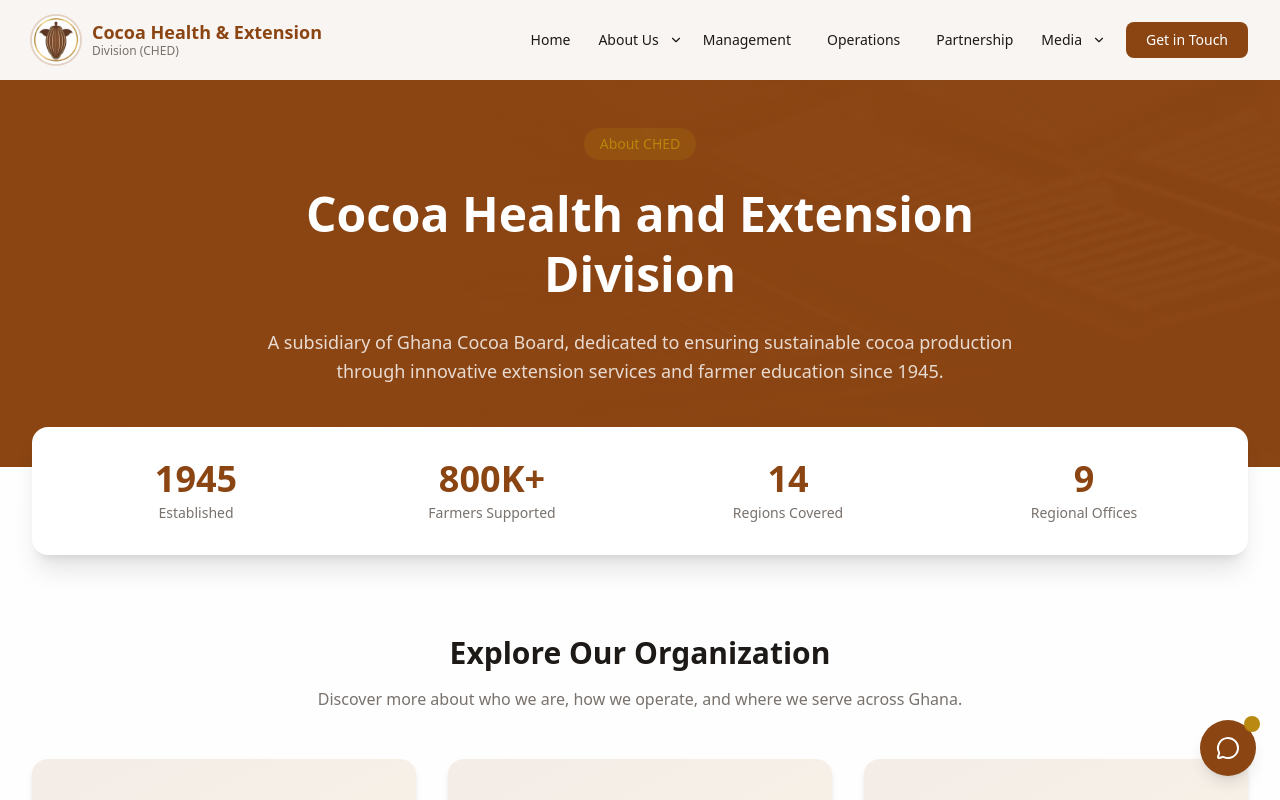
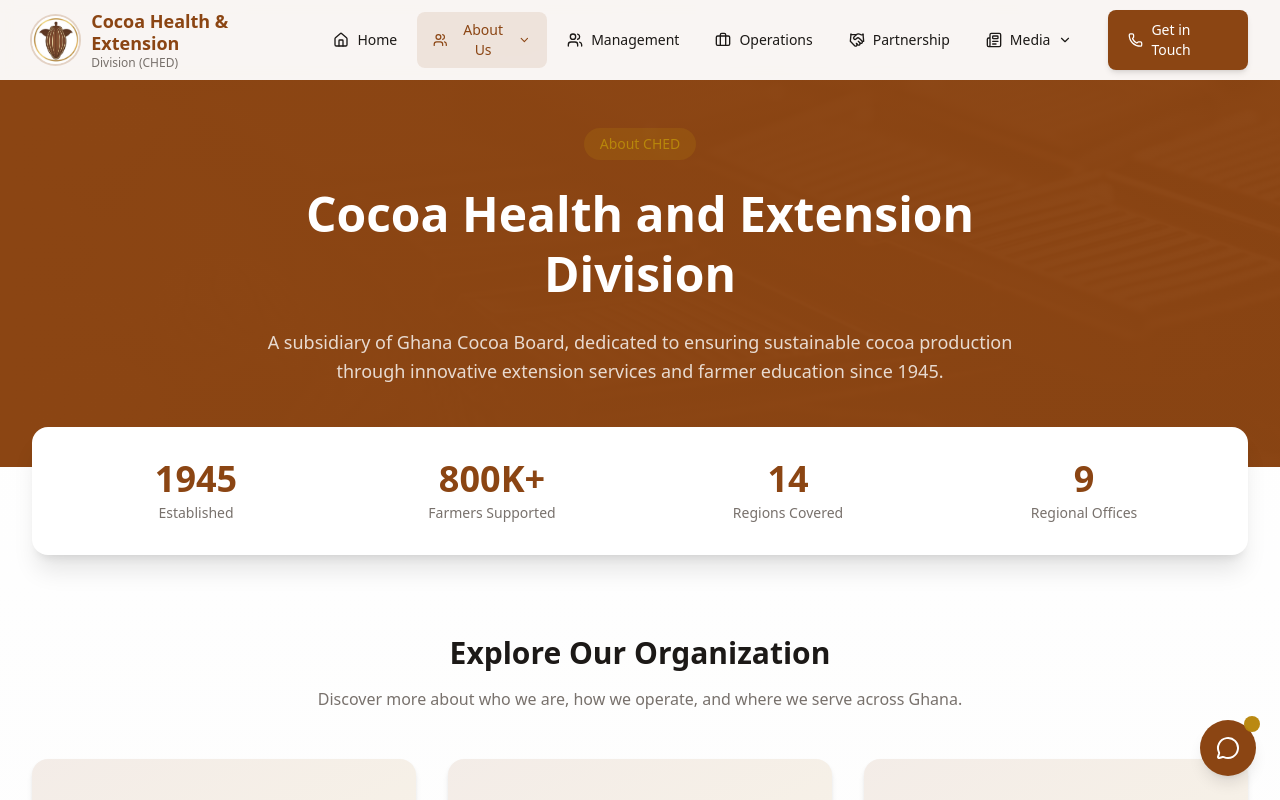
Before and after one commit to Godfredasare/Cocobod-CHED, a Next.js app: page /about in a window 1280 px wide. Shown: the top 800 px of the page. Built offline with nearby package versions, Linux system fonts and the light colour scheme.

Commit message:
Improve navbar UI with icons and add 8 color schemes for testing

```diff
--- a/src/components/ched/Header.tsx
+++ b/src/components/ched/Header.tsx
@@ -2,26 +2,38 @@
 
 import { useState, useEffect } from 'react';
 import { motion, AnimatePresence } from 'framer-motion';
-import { Menu, X, ChevronDown } from 'lucide-react';
+import {
+  Menu, X, ChevronDown, Home, Users, Briefcase,
+  Handshake, Newspaper, Image, Phone, Leaf
+} from 'lucide-react';
 import Link from 'next/link';
 import Image from 'next/image';
+import { usePathname } from 'next/navigation';
 
 const aboutDropdown = [
-  { name: 'Overview', href: '/about' },
-  { name: 'Company Profile', href: '/about/company-profile' },
-  { name: 'Departments', href: '/about/departments' },
-  { name: 'Regions', href: '/about/regions' },
+  { name: 'Overview', href: '/about', icon: Home, description: 'Learn about CHED' },
+  { name: 'Company Profile', href: '/about/company-profile', icon: Users, description: 'Our vision & mission' },
+  { name: 'Departments', href: '/about/departments', icon: Briefcase, description: 'Our organizational structure' },
+  { name: 'Regions', href: '/about/regions', icon: Leaf, description: 'Regional offices' },
 ];
 
 const mediaDropdown = [
-  { name: 'News', href: '/news' },
-  { name: 'Gallery', href: '/gallery' },
+  { name: 'News', href: '/news', icon: Newspaper, description: 'Latest updates' },
+  { name: 'Gallery', href: '/gallery', icon: Image, description: 'Photo gallery' },
+];
+
+const navItems = [
+  { name: 'Home', href: '/', icon: Home },
+  { name: 'Management', href: '/management', icon: Users },
+  { name: 'Operations', href: '/operations', icon: Briefcase },
+  { name: 'Partnership', href: '/partnership', icon: Handshake },
 ];
 
 export default function Header() {
   const [isScrolled, setIsScrolled] = useState(false);
   const [isMobileMenuOpen, setIsMobileMenuOpen] = useState(false);
   const [hoveredMenu, setHoveredMenu] = useState<string | null>(null);
+  const pathname = usePathname();
 
   useEffect(() => {
     const handleScroll = () => {
@@ -31,29 +43,37 @@
     return () => window.removeEventListener('scroll', handleScroll);
   }, []);
 
+  const isActive = (href: string) => {
+    if (href === '/') return pathname === '/';
+    return pathname.startsWith(href);
+  };
+
   return (
     <>
       <header
         className={`fixed top-0 left-0 right-0 z-50 transition-all duration-300 ${
           isScrolled
-            ? 'bg-white shadow-md'
-            : 'bg-white/95'
+            ? 'bg-white shadow-lg'
+            : 'bg-white/95 backdrop-blur-sm'
         }`}
       >
         <div className="max-w-7xl mx-auto px-4 sm:px-6 lg:px-8">
           <div className="flex items-center justify-between h-16 lg:h-20">
             {/* Logo */}
-            <Link href="/" className="flex items-center gap-3">
-              <div className="relative w-10 h-10 lg:w-12 lg:h-12 rounded-full overflow-hidden ring-2 ring-primary/20">
+            <Link href="/" className="flex items-center gap-3 group">
+              <motion.div
+                whileHover={{ scale: 1.05 }}
+                className="relative w-10 h-10 lg:w-12 lg:h-12 rounded-full overflow-hidden ring-2 ring-primary/20 group-hover:ring-primary/40 transition-all"
+              >
                 <Image
                   src="/images/ched-logo.png"
                   alt="CHED Logo"
                   fill
                   className="object-cover"
                 />
-              </div>
+              </motion.div>
               <div className="hidden sm:block">
-                <h1 className="text-base lg:text-lg font-bold text-primary leading-tight">
+                <h1 className="text-base lg:text-lg font-bold text-primary leading-tight group-hover:text-primary/80 transition-colors">
                   Cocoa Health & Extension
                 </h1>
                 <p className="text-xs text-muted-foreground">Division (CHED)</p>
@@ -65,8 +85,13 @@
               {/* Home */}
               <Link
                 href="/"
-                className="px-4 py-2 text-sm font-medium text-foreground hover:text-primary transition-colors"
+                className={`flex items-center gap-2 px-4 py-2 text-sm font-medium rounded-lg transition-all ${
+                  isActive('/')
+                    ? 'text-primary bg-primary/10'
+                    : 'text-foreground hover:text-primary hover:bg-primary/5'
+                }`}
               >
+                <Home size={16} />
                 Home
               </Link>
 
@@ -76,37 +101,45 @@
                 onMouseEnter={() => setHoveredMenu('about')}
                 onMouseLeave={() => setHoveredMenu(null)}
               >
-                <div className="flex items-center gap-0.5 cursor-pointer">
-                  <Link
-                    href="/about"
-                    className="px-2 py-2 text-sm font-medium text-foreground hover:text-primary transition-colors"
+                <button
+                  className={`flex items-center gap-2 px-4 py-2 text-sm font-medium rounded-lg transition-all ${
+                    pathname.startsWith('/about')
+                      ? 'text-primary bg-primary/10'
+                      : 'text-foreground hover:text-primary hover:bg-primary/5'
+                  }`}
                 >
+                  <Users size={16} />
                   About Us
-                  </Link>
                   <ChevronDown
                     size={14}
-                    className={`text-foreground transition-transform duration-200 ${hoveredMenu === 'about' ? 'rotate-180' : ''}`}
+                    className={`transition-transform duration-200 ${hoveredMenu === 'about' ? 'rotate-180' : ''}`}
                   />
-                </div>
+                </button>
 
                 <AnimatePresence>
                   {hoveredMenu === 'about' && (
                     <motion.div
-                      initial={{ opacity: 0, y: 10 }}
-                      animate={{ opacity: 1, y: 0 }}
-                      exit={{ opacity: 0, y: 10 }}
+                      initial={{ opacity: 0, y: 10, scale: 0.95 }}
+                      animate={{ opacity: 1, y: 0, scale: 1 }}
+                      exit={{ opacity: 0, y: 10, scale: 0.95 }}
                       transition={{ duration: 0.15 }}
-                      className="absolute top-full left-0 mt-1 w-44 bg-white rounded-lg shadow-lg border border-border py-2 z-50"
+                      className="absolute top-full left-0 mt-2 w-64 bg-white rounded-xl shadow-xl border border-border py-2 z-50 overflow-hidden"
                     >
                       {aboutDropdown.map((item) => (
                         <Link
                           key={item.name}
                           href={item.href}
-                          className={`block px-4 py-2 text-sm text-foreground hover:text-primary hover:bg-muted transition-colors ${
-                            item.name === 'Overview' ? 'font-semibold border-b border-border mb-1' : ''
-                          }`}
+                          className="flex items-center gap-3 px-4 py-3 hover:bg-primary/5 transition-colors group"
                         >
+                          <div className="w-8 h-8 bg-primary/10 rounded-lg flex items-center justify-center group-hover:bg-primary/20 transition-colors">
+                            <item.icon size={16} className="text-primary" />
+                          </div>
+                          <div>
+                            <p className="text-sm font-medium text-foreground group-hover:text-primary transition-colors">
                               {item.name}
+                            </p>
+                            <p className="text-xs text-muted-foreground">{item.description}</p>
+                          </div>
                         </Link>
                       ))}
                     </motion.div>
@@ -114,29 +147,21 @@
                 </AnimatePresence>
               </div>
 
-              {/* Management */}
+              {/* Other Nav Items */}
+              {navItems.slice(1).map((item) => (
                 <Link
-                href="/management"
-                className="px-4 py-2 text-sm font-medium text-foreground hover:text-primary transition-colors"
+                  key={item.name}
+                  href={item.href}
+                  className={`flex items-center gap-2 px-4 py-2 text-sm font-medium rounded-lg transition-all ${
+                    isActive(item.href)
+                      ? 'text-primary bg-primary/10'
+                      : 'text-foreground hover:text-primary hover:bg-primary/5'
+                  }`}
                 >
-                Management
+                  <item.icon size={16} />
+                  {item.name}
                 </Link>
-
-              {/* Operations */}
-              <Link
-                href="/operations"
-                className="px-4 py-2 text-sm font-medium text-foreground hover:text-primary transition-colors"
-              >
-                Operations
-              </Link>
-
-              {/* Partnership */}
-              <Link
-                href="/partnership"
-                className="px-4 py-2 text-sm font-medium text-foreground hover:text-primary transition-colors"
-              >
-                Partnership
-              </Link>
+              ))}
 
               {/* Media Dropdown */}
               <div
@@ -144,35 +169,45 @@
                 onMouseEnter={() => setHoveredMenu('media')}
                 onMouseLeave={() => setHoveredMenu(null)}
               >
-                <div className="flex items-center gap-0.5 cursor-pointer">
-                  <Link
-                    href="/news"
-                    className="px-2 py-2 text-sm font-medium text-foreground hover:text-primary transition-colors"
+                <button
+                  className={`flex items-center gap-2 px-4 py-2 text-sm font-medium rounded-lg transition-all ${
+                    pathname.startsWith('/news') || pathname.startsWith('/gallery')
+                      ? 'text-primary bg-primary/10'
+                      : 'text-foreground hover:text-primary hover:bg-primary/5'
+                  }`}
                 >
+                  <Newspaper size={16} />
                   Media
-                  </Link>
                   <ChevronDown
                     size={14}
-                    className={`text-foreground transition-transform duration-200 ${hoveredMenu === 'media' ? 'rotate-180' : ''}`}
+                    className={`transition-transform duration-200 ${hoveredMenu === 'media' ? 'rotate-180' : ''}`}
                   />
-                </div>
+                </button>
 
                 <AnimatePresence>
                   {hoveredMenu === 'media' && (
                     <motion.div
-                      initial={{ opacity: 0, y: 10 }}
-                      animate={{ opacity: 1, y: 0 }}
-                      exit={{ opacity: 0, y: 10 }}
+                      initial={{ opacity: 0, y: 10, scale: 0.95 }}
+                      animate={{ opacity: 1, y: 0, scale: 1 }}
+                      exit={{ opacity: 0, y: 10, scale: 0.95 }}
                       transition={{ duration: 0.15 }}
-                      className="absolute top-full left-0 mt-1 w-36 bg-white rounded-lg shadow-lg border border-border py-2 z-50"
+                      className="absolute top-full left-0 mt-2 w-56 bg-white rounded-xl shadow-xl border border-border py-2 z-50 overflow-hidden"
                     >
                       {mediaDropdown.map((item) => (
                         <Link
                           key={item.name}
                           href={item.href}
-                          className="block px-4 py-2 text-sm text-foreground hover:text-primary hover:bg-muted transition-colors"
+                          className="flex items-center gap-3 px-4 py-3 hover:bg-primary/5 transition-colors group"
                         >
+                          <div className="w-8 h-8 bg-primary/10 rounded-lg flex items-center justify-center group-hover:bg-primary/20 transition-colors">
+                            <item.icon size={16} className="text-primary" />
+                          </div>
+                          <div>
+                            <p className="text-sm font-medium text-foreground group-hover:text-primary transition-colors">
                               {item.name}
+                            </p>
+                            <p className="text-xs text-muted-foreground">{item.description}</p>
+                          </div>
                         </Link>
                       ))}
                     </motion.div>
@@ -183,8 +218,9 @@
               {/* Get in Touch Button */}
               <Link
                 href="/contact"
-                className="ml-4 px-5 py-2 bg-primary text-white text-sm font-medium rounded-lg hover:bg-primary/90 transition-colors"
+                className="ml-4 flex items-center gap-2 px-5 py-2.5 bg-primary text-white text-sm font-medium rounded-lg hover:bg-primary/90 transition-all shadow-md hover:shadow-lg"
               >
+                <Phone size={16} />
                 Get in Touch
               </Link>
             </nav>
@@ -192,7 +228,7 @@
             {/* Mobile Menu Button */}
             <button
               onClick={() => setIsMobileMenuOpen(!isMobileMenuOpen)}
-              className="lg:hidden p-2 text-foreground hover:text-primary transition-colors"
+              className="lg:hidden p-2 text-foreground hover:text-primary hover:bg-primary/5 rounded-lg transition-colors"
               aria-label="Toggle menu"
             >
               {isMobileMenuOpen ? <X size={24} /> : <Menu size={24} />}
@@ -212,7 +248,7 @@
             className="fixed inset-0 z-40 lg:hidden"
           >
             <div
-              className="absolute inset-0 bg-black/50"
+              className="absolute inset-0 bg-black/50 backdrop-blur-sm"
               onClick={() => setIsMobileMenuOpen(false)}
             />
             <motion.nav
@@ -220,85 +256,92 @@
               animate={{ x: 0 }}
               exit={{ x: '100%' }}
               transition={{ type: 'tween', duration: 0.25 }}
-              className="absolute right-0 top-0 bottom-0 w-72 bg-white shadow-xl overflow-y-auto"
+              className="absolute right-0 top-0 bottom-0 w-80 bg-white shadow-2xl overflow-y-auto"
             >
-              <div className="p-6 pt-20 space-y-1">
+              <div className="p-6 pt-20 space-y-2">
                 {/* Home */}
                 <Link
                   href="/"
                   onClick={() => setIsMobileMenuOpen(false)}
-                  className="block px-4 py-3 text-base font-medium text-foreground hover:text-primary hover:bg-muted rounded-lg transition-colors"
+                  className={`flex items-center gap-3 px-4 py-3 rounded-xl transition-colors ${
+                    isActive('/')
+                      ? 'bg-primary/10 text-primary'
+                      : 'hover:bg-primary/5'
+                  }`}
                 >
-                  Home
+                  <Home size={20} />
+                  <span className="font-medium">Home</span>
                 </Link>
 
                 {/* About Us */}
-                <div>
+                <div className="space-y-1">
                   <Link
                     href="/about"
                     onClick={() => setIsMobileMenuOpen(false)}
-                    className="block px-4 py-2 text-base font-semibold text-foreground hover:text-primary hover:bg-muted rounded-lg transition-colors"
+                    className={`flex items-center gap-3 px-4 py-3 rounded-xl transition-colors ${
+                      pathname.startsWith('/about')
+                        ? 'bg-primary/10 text-primary'
+                        : 'hover:bg-primary/5'
+                    }`}
                   >
-                    About Us
+                    <Users size={20} />
+                    <span className="font-medium">About Us</span>
                   </Link>
-                  <div className="pl-4 space-y-1">
+                  <div className="pl-8 space-y-1">
                     {aboutDropdown.map((item) => (
                       <Link
                         key={item.name}
                         href={item.href}
                         onClick={() => setIsMobileMenuOpen(false)}
-                        className="block px-4 py-2 text-sm text-muted-foreground hover:text-primary hover:bg-muted rounded-lg transition-colors"
+                        className="flex items-center gap-2 px-4 py-2 text-sm text-muted-foreground hover:text-primary hover:bg-primary/5 rounded-lg transition-colors"
                       >
+                        <item.icon size={16} />
                         {item.name}
                       </Link>
                     ))}
                   </div>
                 </div>
 
-                {/* Management */}
+                {/* Other Nav Items */}
+                {navItems.slice(1).map((item) => (
                   <Link
-                  href="/management"
+                    key={item.name}
+                    href={item.href}
                     onClick={() => setIsMobileMenuOpen(false)}
-                  className="block px-4 py-3 text-base font-medium text-foreground hover:text-primary hover:bg-muted rounded-lg transition-colors"
+                    className={`flex items-center gap-3 px-4 py-3 rounded-xl transition-colors ${
+                      isActive(item.href)
+                        ? 'bg-primary/10 text-primary'
+                        : 'hover:bg-primary/5'
+                    }`}
                   >
-                  Management
+                    <item.icon size={20} />
+                    <span className="font-medium">{item.name}</span>
                   </Link>
-
-                {/* Operations */}
-                <Link
-                  href="/operations"
-                  onClick={() => setIsMobileMenuOpen(false)}
-                  className="block px-4 py-3 text-base font-medium text-foreground hover:text-primary hover:bg-muted rounded-lg transition-colors"
-                >
-                  Operations
-                </Link>
-
-                {/* Partnership */}
-                <Link
-                  href="/partnership"
-                  onClick={() => setIsMobileMenuOpen(false)}
-                  className="block px-4 py-3 text-base font-medium text-foreground hover:text-primary hover:bg-muted rounded-lg transition-colors"
-                >
-                  Partnership
-                </Link>
+                ))}
 
                 {/* Media */}
-                <div>
+                <div className="space-y-1">
                   <Link
                     href="/news"
                     onClick={() => setIsMobileMenuOpen(false)}
-                    className="block px-4 py-2 text-base font-semibold text-foreground hover:text-primary hover:bg-muted rounded-lg transition-colors"
+                    className={`flex items-center gap-3 px-4 py-3 rounded-xl transition-colors ${
+                      (pathname.startsWith('/news') || pathname.startsWith('/gallery'))
+                        ? 'bg-primary/10 text-primary'
+                        : 'hover:bg-primary/5'
+                    }`}
                   >
-                    Media
+                    <Newspaper size={20} />
+                    <span className="font-medium">Media</span>
                   </Link>
-                  <div className="pl-4 space-y-1">
+                  <div className="pl-8 space-y-1">
                     {mediaDropdown.map((item) => (
                       <Link
                         key={item.name}
                         href={item.href}
                         onClick={() => setIsMobileMenuOpen(false)}
-                        className="block px-4 py-2 text-sm text-muted-foreground hover:text-primary hover:bg-muted rounded-lg transition-colors"
+                        className="flex items-center gap-2 px-4 py-2 text-sm text-muted-foreground hover:text-primary hover:bg-primary/5 rounded-lg transition-colors"
                       >
+                        <item.icon size={16} />
                         {item.name}
                       </Link>
                     ))}
@@ -306,12 +349,13 @@
                 </div>
 
                 {/* Get in Touch */}
-                <div className="pt-4">
+                <div className="pt-4 mt-4 border-t border-border">
                   <Link
                     href="/contact"
                     onClick={() => setIsMobileMenuOpen(false)}
-                    className="block w-full px-4 py-3 bg-primary text-white text-center font-medium rounded-lg"
+                    className="flex items-center justify-center gap-2 w-full px-4 py-3 bg-primary text-white font-medium rounded-xl shadow-md"
                   >
+                    <Phone size={18} />
                     Get in Touch
                   </Link>
                 </div>
```
Also changed, not shown: src/app/globals.css (+173 -0 lines), 1 other file (tests, documents, lock files or other folders). Lines whose indentation alone changed are shown as unchanged.
